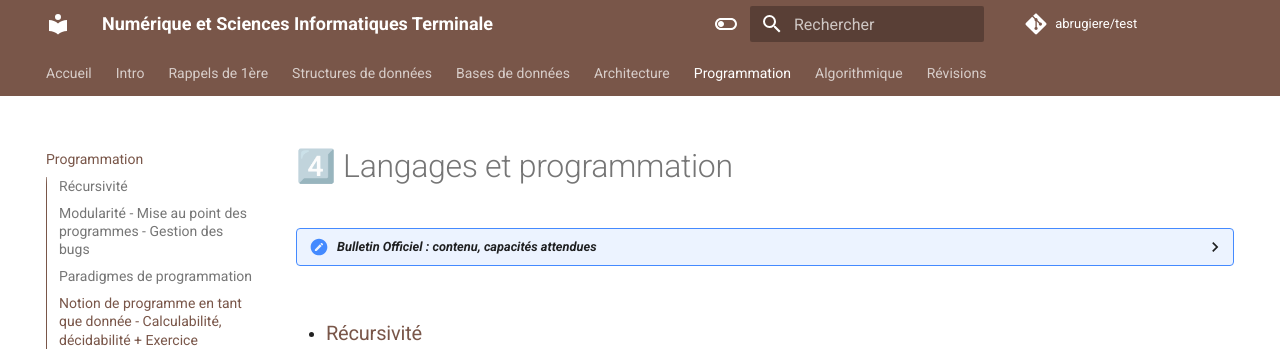
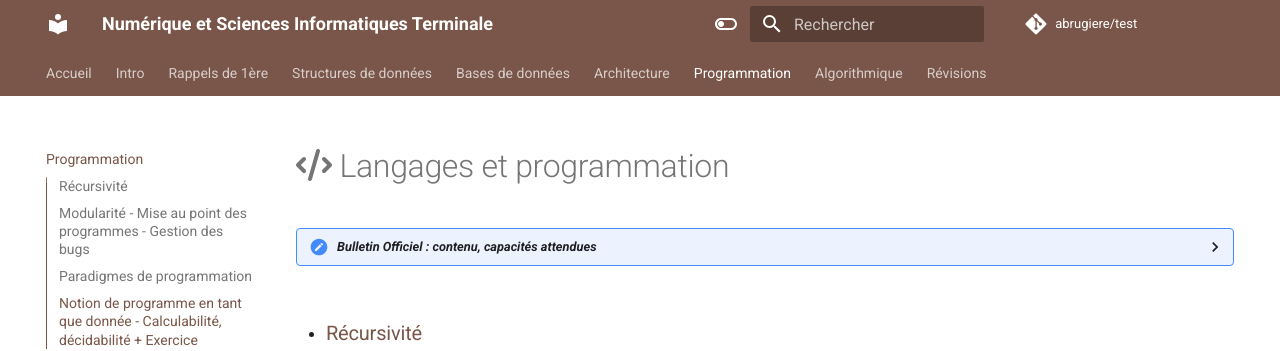
Before and after one commit to abrugiere/test, an MkDocs documentation site: the page built from docs/4.0.LANG.md, in a window 1280 px wide. Shown: the top 351 px of the page. Built offline with MkDocs 1.6.1 and Material for MkDocs 9.7.7, drawn with Linux system fonts in a browser that asks for light colours; comment, search, counter and statistics services are not loaded.

Commit message:
Update 4.0.LANG.md

```diff
--- a/docs/4.0.LANG.md
+++ b/docs/4.0.LANG.md
@@ -1,4 +1,4 @@
-# 4️⃣ Langages et programmation
+# :fontawesome-solid-code: Langages et programmation
 <details>
     <summary><i>Bulletin Officiel : contenu, capacités attendues</i></summary>
 
```
